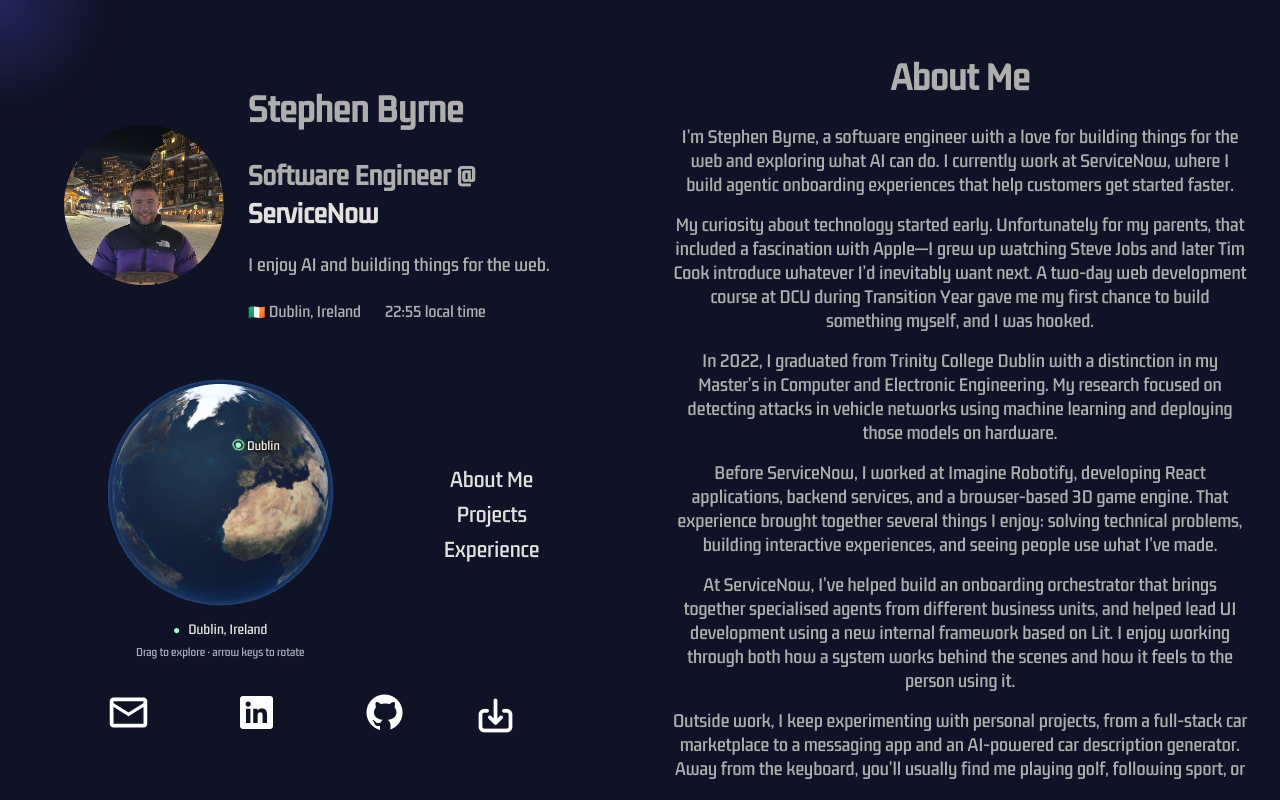
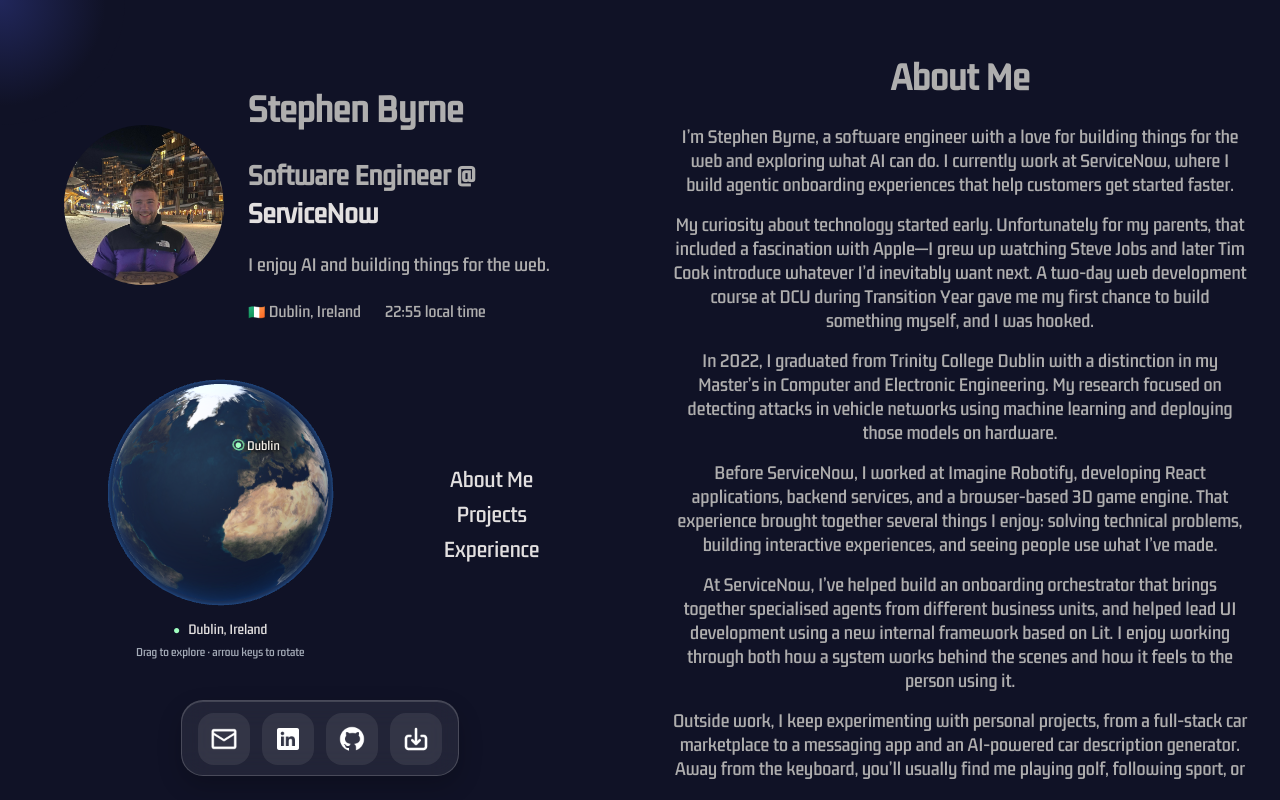
Before and after one commit to stephen447/personalwebsite, a React (Create React App) app: page / in a window 1280 px wide. Built offline with nearby package versions, Linux system fonts and the light colour scheme.

Commit message:
Mac style doc

```diff
--- a/src/components/Socials/socials.css
+++ b/src/components/Socials/socials.css
@@ -1,24 +1,78 @@
-.social{
-    display: flex;
-    border-radius: 20px;
-    text-align: center;
-    justify-content: center;
-    align-items: center;
+.social {
+  display: flex;
+  align-items: flex-end;
+  justify-content: center;
+  gap: 12px;
+  width: fit-content;
+  max-width: 100%;
+  margin: 16px auto;
+  padding: 12px 16px 10px;
+  border: 1px solid rgba(255, 255, 255, 0.18);
+  border-radius: 22px;
+  background: rgba(255, 255, 255, 0.08);
+  box-shadow:
+    inset 0 1px 0 rgba(255, 255, 255, 0.15),
+    0 10px 24px rgba(0, 0, 0, 0.2);
+  backdrop-filter: blur(14px);
+  -webkit-backdrop-filter: blur(14px);
 }
-.socialElement{
-    display: flex;
-    align-items: center;
-    text-align: center;
-    margin-left: auto;
-    margin-right: auto;
 
+.socialElement {
+  display: flex;
+  align-items: center;
+  justify-content: center;
+  position: relative;
+  margin: 0;
+  transition: transform 180ms ease-out;
 }
-.socialIcons:hover{
-    transform: scale(1.2);
-    transition: transform 0.3s ease
+
+.socialElement:hover,
+.socialElement:focus-within {
+  transform: translateY(-8px) scale(1.12);
 }
-.socialIcons{
-    width: 50%;
-    margin: 7%;
-    min-width: 35px;
+
+.socialElement a {
+  display: flex;
+  align-items: center;
+  justify-content: center;
+  width: 52px;
+  height: 52px;
+  border-radius: 16px;
+  background: rgba(255, 255, 255, 0.08);
+  transition:
+    transform 180ms ease-out,
+    box-shadow 180ms ease-out;
 }
+
+.socialElement a:hover,
+.socialElement a:focus-visible {
+  transform: translateY(-2px);
+  box-shadow:
+    inset 0 1px 0 rgba(255, 255, 255, 0.2),
+    0 10px 22px rgba(0, 0, 0, 0.24);
+}
+
+.socialIcons {
+  width: 30px;
+  height: 30px;
+  object-fit: contain;
+  user-select: none;
+  pointer-events: none;
+}
+
+@media (max-width: 420px) {
+  .social {
+    gap: 8px;
+    padding: 10px 12px 8px;
+  }
+
+  .socialElement a {
+    width: 46px;
+    height: 46px;
+  }
+
+  .socialIcons {
+    width: 26px;
+    height: 26px;
+  }
+}
--- a/src/components/Socials/socials.js
+++ b/src/components/Socials/socials.js
@@ -1,28 +1,35 @@
 import React from "react";
-import Email from "../../media/email.png"
-import LinkedIn from "../../media/linkedIn.png"
-import GitHub from "../../media/github.png"
-import "./socials.css"
-import Download from "../../media/download.png"
-export default function Socials () {
-    return(
+import Email from "../../media/email.png";
+import LinkedIn from "../../media/linkedIn.png";
+import GitHub from "../../media/github.png";
+import Download from "../../media/download.png";
+import "./socials.css";
+
+export default function Socials() {
+  return (
     <>
       <div className="social">
         <div className="socialElement">
-                    <a href="mailto: sdavidbyrne@gmail.com"> <img alt="" className="socialIcons" src={Email}/></a>
-
+          <a href="mailto:sdavidbyrne@gmail.com">
+            <img alt="" className="socialIcons" src={Email} />
+          </a>
         </div>
         <div className="socialElement">
-                    <a href="https://www.linkedin.com/in/stephen-byrne-b4729321b/" target="_blank" rel="noreferrer"><img className="socialIcons" alt="" src={LinkedIn}/></a>
+          <a href="https://www.linkedin.com/in/stephen-byrne-b4729321b/" target="_blank" rel="noreferrer">
+            <img className="socialIcons" alt="" src={LinkedIn} />
+          </a>
         </div>
         <div className="socialElement">
-                    <a href="https://github.com/stephen447" target="_blank" rel="noreferrer"><img className="socialIcons" alt=""src={GitHub}/></a>
+          <a href="https://github.com/stephen447" target="_blank" rel="noreferrer">
+            <img className="socialIcons" alt="" src={GitHub} />
+          </a>
         </div>
         <div className="socialElement">
-                    <a href="/StephenByrneCV.pdf" download="StephenByrne_CV" className="socialElement"><img src={Download} className="socialIcons"></img></a>
+          <a href="/StephenByrneCV.pdf" download="StephenByrne_CV" className="socialElement">
+            <img src={Download} className="socialIcons" alt="" />
+          </a>
         </div>
       </div>
     </>
-    )
-
+  );
 }
```
Lines whose indentation alone changed are shown as unchanged.
